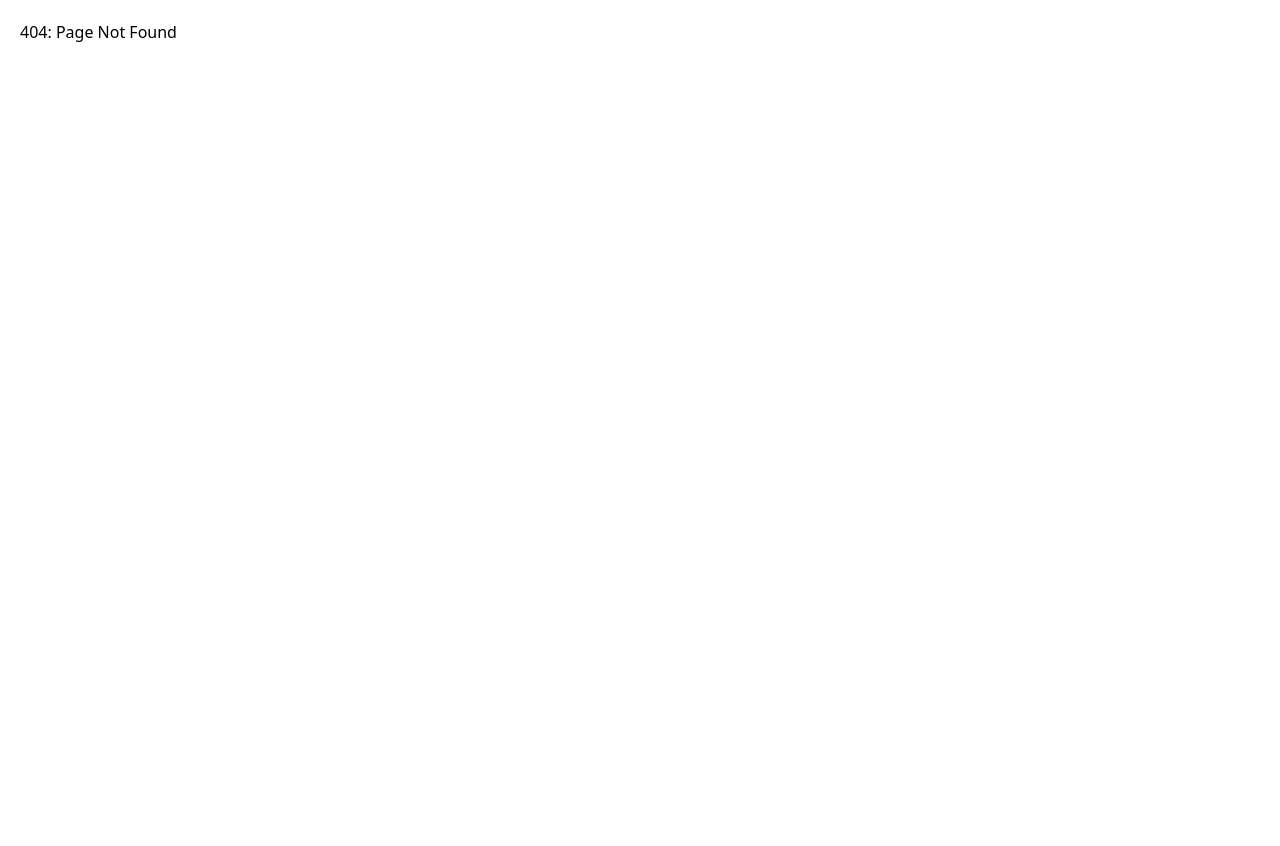
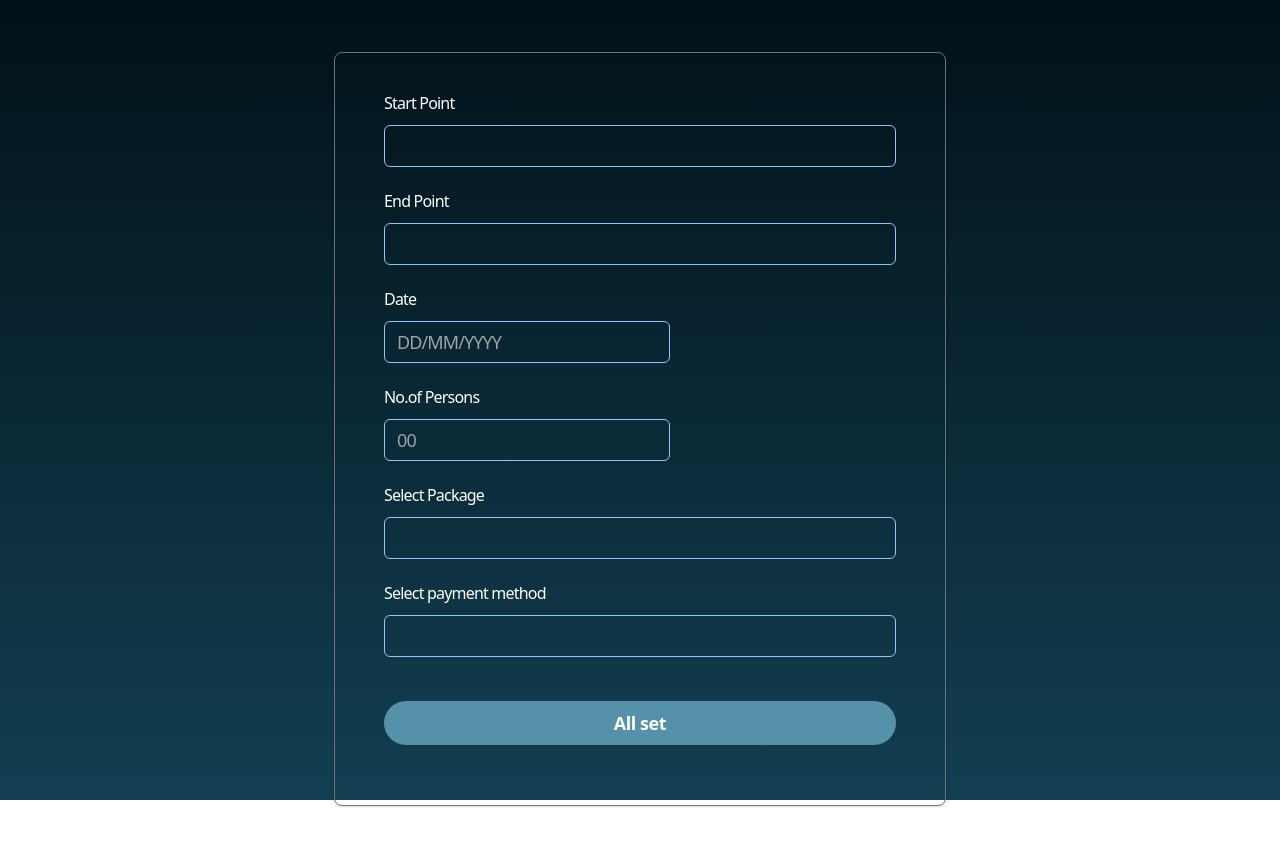
Before and after one commit to Dataavengers/Dataavengers_Orbitgo, a React (Create React App) app in the folder client/: page /booking in a window 1280 px wide. Before the commit this address had no page. Shown: the top 846 px of the page. Before the commit the page ends 800 px from the top, so only its background shows below. Built offline with nearby package versions, Linux system fonts and the light colour scheme.

Commit message:
feat: add booking page

```diff
--- a/client/src/App.js
+++ b/client/src/App.js
@@ -10,6 +10,7 @@ import UpdateUsername from './pages/UpdateUsername';
 import UpdateName from './pages/UpdateName';
 import UpdatePassword from './pages/UpdatePassword';
 import Discover from './pages/Discover';
+import Booking from './pages/Booking';
 
 const App = () => {
   return (
@@ -26,6 +27,7 @@ const App = () => {
           <Route path="/updatename" element={<UpdateName />} />
           <Route path="/updatepass" element={<UpdatePassword />} />
           <Route path="/discover" element={<Discover />} />
+          <Route path="/booking" element={<Booking />} />
 
           <Route path="*" element={<NoMatch />} />
         </Routes>
--- /dev/null
+++ b/client/src/pages/Booking.js
@@ -0,0 +1,92 @@
+import React, { useState } from 'react';
+import BottomNavBar from '../components/molecules/BottomNavBar';
+import Button from '../components/atoms/Button';
+import TextField from '../components/atoms/TextField';
+
+const Booking = () => {
+
+    const [startPoint, setStartPoint] = useState('')
+    const [endPoint, setEndPoint] = useState('')
+    const [date, setDate] = useState('')
+    const [persons, setPersons] = useState('')
+    const [pack, setPack] = useState('')
+    const [payMethod, setPayMethod] = useState('')
+
+    return (
+        < >
+            <div className='place-items-center h-screen w-full flex flex-col justify-between py-5 px-7 bg-gradient-to-b from-[#011118] to-[#133F52]' >
+                <div className="flex w-1/2 mt-8 border border-gray-500 rounded-lg shadow p-10 items-center justify-center">
+
+                    <form className="w-full  max-w-lg place-items-center justify-between content-center">
+                        <div>
+                            <div className='w-full'>
+                                <TextField
+                                    lable={"Start Point"}
+                                    placeholder={""}
+                                    value={startPoint}
+                                    setValue={setStartPoint}
+                                    isError={false}
+                                    errorMsg={""}
+                                />
+                                <TextField
+                                    lable={"End Point"}
+                                    placeholder={""}
+                                    value={endPoint}
+                                    setValue={setEndPoint}
+                                    isError={false}
+                                    errorMsg={""}
+                                />
+                            </div>
+
+                            <div className='flex flex-wrap justify-between'>
+                                <TextField
+                                    lable={"Date"}
+                                    placeholder={"DD/MM/YYYY"}
+                                    value={date}
+                                    setValue={setDate}
+                                    isError={false}
+                                    errorMsg={""}
+                                />
+                                <TextField
+                                    lable={"No.of Persons"}
+                                    placeholder={"00"}
+                                    value={persons}
+                                    setValue={setPersons}
+                                    isError={false}
+                                    errorMsg={""}
+                                />
+                            </div>
+
+                            <div>
+                                <TextField
+                                    lable={"Select Package"}
+                                    placeholder={""}
+                                    value={pack}
+                                    setValue={setPack}
+                                    isError={false}
+                                    errorMsg={""}
+
+                                /><TextField
+                                    lable={"Select payment method"}
+                                    placeholder={""}
+                                    value={payMethod}
+                                    setValue={setPayMethod}
+                                    isError={false}
+                                    errorMsg={""}
+                                />
+                            </div>
+                            <div>
+                                <Button btnName={"All set"} />
+                            </div>
+                        </div>
+                    </form>
+                </div>
+                <div className='w-full h-fit p-0 ' >
+                    <BottomNavBar />
+                </div>
+            </div>
+        </>
+    );
+};
+
+export default Booking;
--- a/client/src/pages/Profile.js
+++ b/client/src/pages/Profile.js
@@ -12,23 +12,21 @@ const Profile = () => {
 
                     <div class="flex flex-col items-center pb-10 ">
 
+                        {/* Image & Name display */}
                         <div className='flex flex-row mt-9'>
                             <img class="w-24 h-24 m-3 rounded-full shadow-lg" src='https://react.semantic-ui.com/images/avatar/large/elliot.jpg' alt="img" />
                             <h5 class=" pt-10 text-xl font-medium text-gray-900 dark:text-white">Bonnie Green</h5>
                         </div>
 
                         <div class="flex flex-col p-10 m-1">
-
                             <a href="/updatename" className="inline-flex px-20 py-3 m-3  text-base font-medium text-lef text-gray-900 border border-gray-300 rounded-lg hover:bg-gray-100 focus:ring-4 focus:outline-none focus:ring-gray-200 dark:bg-gray-800 dark:text-white dark:border-gray-600 dark:hover:bg-gray-700 dark:hover:border-gray-700 dark:focus:ring-gray-700  ">Update your Name </a>
 
                             <a href="/updateuser" className="inline-flex px-20 py-3 m-3  text-base font-medium text-lef text-gray-900 border border-gray-300 rounded-lg hover:bg-gray-100 focus:ring-4 focus:outline-none focus:ring-gray-200 dark:bg-gray-800 dark:text-white dark:border-gray-600 dark:hover:bg-gray-700 dark:hover:border-gray-700 dark:focus:ring-gray-700  ">Update your Username </a>
 
                             <a href="updatepass" className="inline-flex px-20 py-3 m-3  text-base font-medium text-lef text-gray-900 border border-gray-300 rounded-lg hover:bg-gray-100 focus:ring-4 focus:outline-none focus:ring-gray-200 dark:bg-gray-800 dark:text-white dark:border-gray-600 dark:hover:bg-gray-700 dark:hover:border-gray-700 dark:focus:ring-gray-700  ">Update your Password </a>
-
                             <div>
                                 <Button btnName={'LOGOUT'} />
                             </div>
-
                         </div>
 
                     </div>
```
